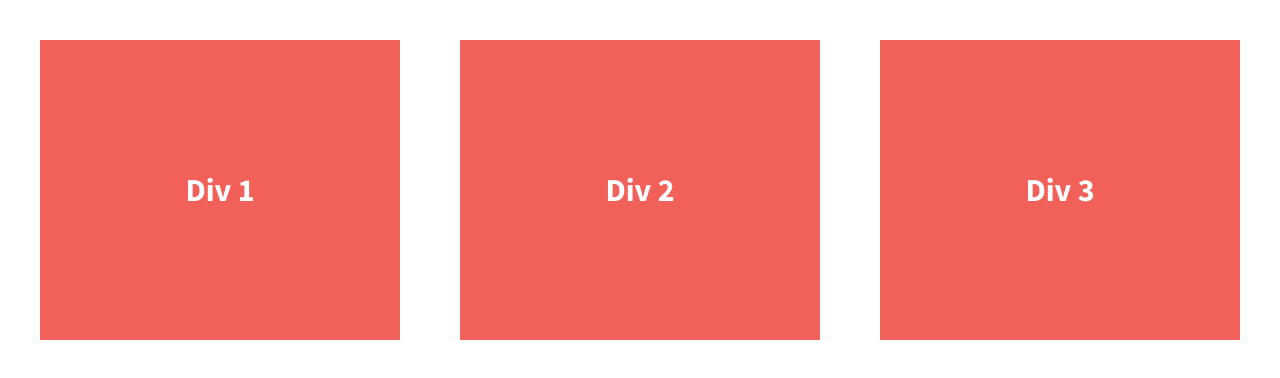
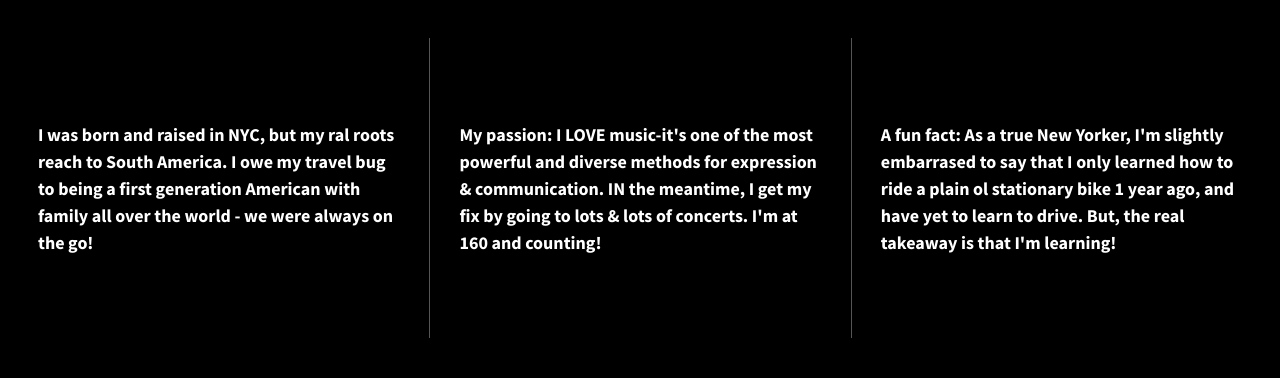
Before and after one commit to hey-jessica-j/first-flexbox-grid, a plain HTML site: page index.html in a window 1280 px wide. Drawn offline with nearby package versions, Linux system fonts and the light colour scheme.

Commit message:
Changed look added text

```diff
--- a/css/main.css
+++ b/css/main.css
@@ -97,19 +97,21 @@ textarea {
 
 
 html {
-  background-color: #fff;
+  background-color: black;
   height: 100%;
+  width: 100%;
 }
 
 body {
   font-family: 'Source Sans Pro', sans-serif;
-  padding: 2em;
+  padding: 1.9em;
   font-size: 1.25em;
   height: 100%;
 }
 
 .wrapper {
   /*add display:flex and set justify-content to space-between*/
+  background-color: black;
   font-weight: 700;
   display: flex;
   justify-content: space-between;
@@ -117,15 +119,17 @@ body {
 
 .div-1, .div-2, .div-3 {
   /*give the divs a width of 30%, add display:flex, set justify-content and align-items to center*/
-  color: #fff;
+  color: white;
   line-height: 1.5em;
-  font-size: 1.6em;
-  background-color: #f16059;
+  font-size: .9em;
+  background-color: black;
+
   height: 300px;
   width: 30%;
   display: flex;
   justify-content: center;
   align-items: center;
+
 }
 
 
@@ -210,6 +214,17 @@ body {
    These examples override the primary ('mobile first') styles.
    Modify as content requires.
    ========================================================================== */
+@media all and (min-width: 1200px) {
+       .div-1, .div-2, .div-3 {
+         flex-basis: 30%;
+       }
+
+       .div-1, .div-2 {
+         border-right: 1px solid #555;
+         padding-right: 30px;
+       }
+   }
+
 
 @media print,
        (-webkit-min-device-pixel-ratio: 1.25),
--- a/index.html
+++ b/index.html
@@ -23,13 +23,22 @@
 
         <section class="wrapper">
             <div class="div-1">
-                Div 1
+                <p>I was born and raised in NYC, but my ral roots reach to
+                   South America. I owe my travel bug to being a first generation
+                   American  with family all over the world - we were always
+                   on the go! </p>
             </div>
             <div class="div-2">
-                Div 2
+                <p>My passion: I LOVE music-it's one of the most powerful and diverse
+                  methods for expression & communication. IN the meantime, I get my
+                  fix by going to lots & lots of concerts. I'm at 160 and counting!</p>
             </div>
             <div class="div-3">
-                Div 3
+                <p>A fun fact: As a true New Yorker, I'm slightly embarrased to say
+                  that I only learned how to ride a plain ol stationary bike 1
+                  year ago, and have yet to learn to drive. But, the real takeaway
+                  is that I'm learning!</p>
+                </p>
             </div>
         </section>
 
```
